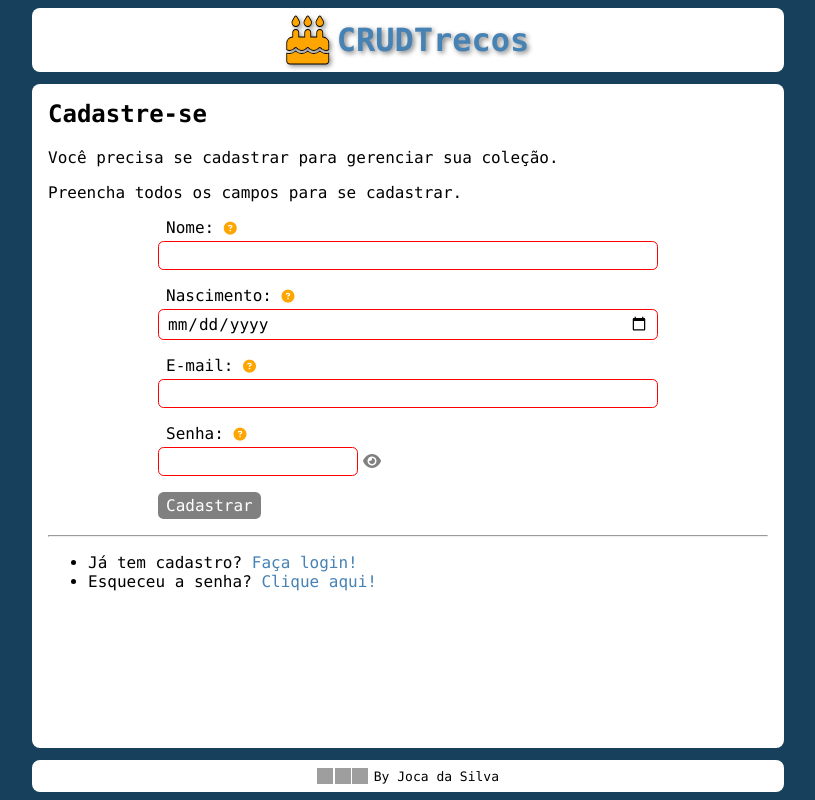
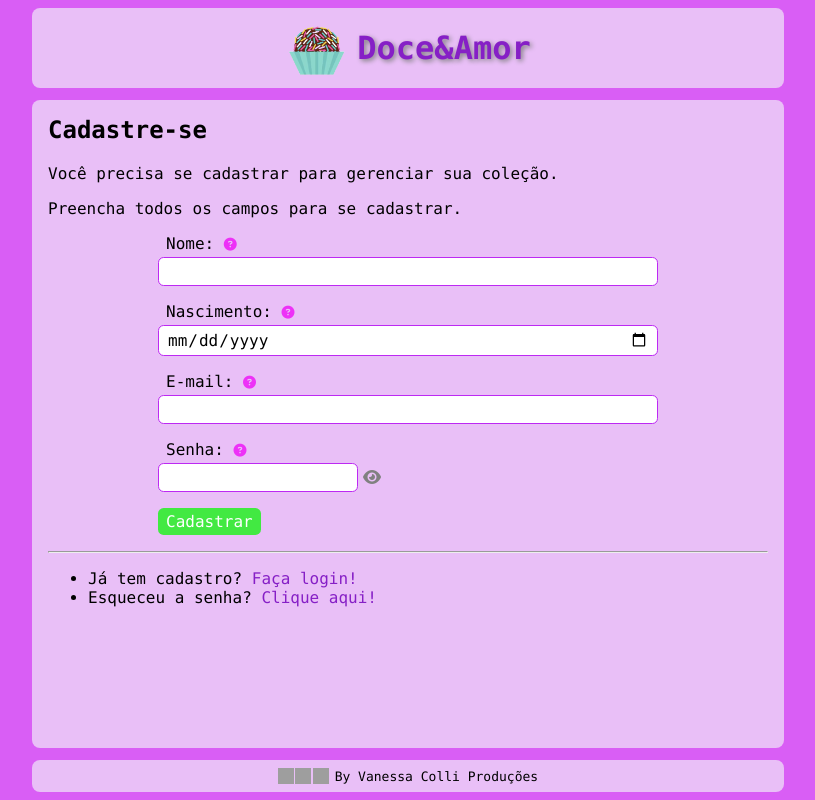
Before and after one commit to vanessacolli/Projeto, a Flask app: page /cadastro in a window 1280 px wide. Shown: the whole page, without its empty margins (232-1047 px from the left). Run offline with Flask 3, Linux system fonts and the light colour scheme; some libraries are stand-ins or nearby versions; grey boxes are pictures that could not be loaded.

Commit message:
Projeto Final

```diff
--- a/static/css/_template.css
+++ b/static/css/_template.css
@@ -8,22 +8,22 @@
     --font-size: 16px;
 
     /* Cor de fundo do site */
-    --background-color: rgb(23, 64, 92);
+    --background-color: rgb(217, 94, 245);
 
     /* Cor 1 do tema */
-    --primary-color: steelblue;
+    --primary-color: rgb(134, 31, 198);
 
     /* Cor 2 do tema */
-    --secondary-color: orange;
+    --secondary-color: rgb(98, 0, 255);
 
     /* Cor 3 do tema */
-    --tertiary-color: orangered;
+    --tertiary-color: rgb(79, 243, 79);
 
     /* Cor de fundo das caixas*/
-    --box-background-color: white;
+    --box-background-color: rgb(233, 191, 247);
 
     /* Definição do logotipo */
-    --logo-border: .8px black;
+    --logo-border: .8px rgb(236, 248, 66);
 }
 
 * {
@@ -102,6 +102,12 @@ button {
     color: var(--secondary-color);
     -webkit-text-stroke: var(--logo-border);
     text-shadow: 2px 2px 5px grey;
+}
+
+#wrap>header img{
+    width: 4rem;
+    height: 4rem;
+    margin-right: .5rem;
 }
 
 #wrap>header h1 {
@@ -204,7 +210,7 @@ button {
 /***************/
 
 .field-help {
-    color: orange;
+    color: rgb(237, 49, 247);
     font-size: small;
     cursor: pointer;
 }
@@ -230,7 +236,7 @@ button {
 #wrap>main form input,
 #wrap>main form textarea {
     width: 100%;
-    border: 1px solid red;
+    border: 1px solid rgb(189, 41, 243);
 }
 
 #wrap>main form textarea {
@@ -239,7 +245,7 @@ button {
 
 #wrap>main form button[type=submit] {
     border: none;
-    background-color: grey;
+    background-color: rgb(66, 233, 66);
     color: white;
     cursor: pointer;
     pointer-events: none;
@@ -251,7 +257,7 @@ button {
 }
 
 #wrap>main form:valid button[type=submit] {
-    background-color: steelblue;
+    background-color: rgb(246, 145, 73);
     pointer-events: all;
 }
 
@@ -350,7 +356,7 @@ button {
 }
 
 .btnProfile {
-    background-color: steelblue;
+    background-color: rgb(119, 58, 250);
 }
 
 .btnLogout {
@@ -358,7 +364,7 @@ button {
 }
 
 .btnSignout {
-    background-color: orangered;
+    background-color: rgb(246, 80, 80);
 }
 
 .center {
--- a/templates/_template.html
+++ b/templates/_template.html
@@ -15,14 +15,14 @@
 
         <header>
             <a href="/">
-                <i class="fa-solid fa-cake-candles"></i>
-                <h1>CRUDTrecos</h1>
+ <img src="/static/img/logotipo2.png" alt="logotipo Doce&Amor">
+                <h1>Doce&Amor</h1>
             </a>
         </header>
 
         {% if usuario %}
         <nav>
-            <a href="/" title="Listar meus trecos"><i
+            <a href="/" title="Listar meus Produtos"><i
                     class="fa-regular fa-rectangle-list fa-fw"></i><span>Listar</span></a>
             <a href="/novo" title="Cadastrar novo treco"><i class="fa-solid fa-plus fa-fw"></i><span>Novo</span></a>
             <a href="/perfil" id="navUsuario"><i class="fa-solid fa-user"></i><span>Olá {{ usuario.pnome }}!</span></a>
@@ -43,7 +43,7 @@
                     alt="Creative Commons Attribution">
                 <img src="https://mirrors.creativecommons.org/presskit/icons/sa.svg?ref=chooser-v1"
                     alt="Creative Commons Share Adapt">
-            </a> By Joca da Silva
+            </a> By Vanessa Colli Produções
         </footer>
 
     </div>
--- a/templates/edita.html
+++ b/templates/edita.html
@@ -2,9 +2,9 @@
 
 {% block conteudo %}
 
-<h2>Editando Treco</h2>
+<h2>Editando Produto</h2>
 
-<p>Os dados do treco estão listados abaixo. Altere somente os campos necessários.</p>
+<p>Os dados dos Produtos estão listados abaixo. Altere somente os campos necessários.</p>
 
 <form action="/edita/{{ item.t_id }}" method="post" id="formEdita">
 
--- a/templates/index.html
+++ b/templates/index.html
@@ -33,7 +33,7 @@
 
 <dialog id="myDialog">
     <h4>Oba!</h4>
-    <p>Seu treco foi apagado com sucesso!</p>
+    <p>Seu Produto foi apagado com sucesso!</p>
     <form method="dialog">
         <button onclick="window.history.pushState({}, '', '/')">OK</button>
     </form>
@@ -46,7 +46,7 @@
 
 <dialog id="myDialog">
     <h4>Oba!</h4>
-    <p>Seu treco foi editado com sucesso!</p>
+    <p>Seu Produto foi editado com sucesso!</p>
     <form method="dialog">
         <button onclick="window.history.pushState({}, '', '/')">OK</button>
     </form>
--- a/templates/novo.html
+++ b/templates/novo.html
@@ -6,7 +6,7 @@
 
 <h2>Novo Produto</h2>
 
-<p>Preencha todos os campos para cadastrar um novo treco.</p>
+<p>Preencha todos os campos para cadastrar um novo Produto:</p>
 
 <form action="/novo" method="post" id="formNovo">
 
@@ -52,7 +52,7 @@
 
 <dialog id="myDialog">
     <h4>Legal!</h4>
-    <p>Seu novo treco foi cadastrado!</p>
+    <p>Seu novo Produto foi cadastrado!</p>
     <form method="dialog">
         <button>OK</button>
     </form>
--- a/templates/perfil.html
+++ b/templates/perfil.html
@@ -14,11 +14,11 @@
     <li>Nascimento: {{ usuario.nascimentobr }} ({{ usuario.idade }} anos)</li>
 
     {% if usuario.total == 0 %}
-    <li>Ainda não tem trecos cadastrados</li>
+    <li>Ainda não tem Produtos cadastrados</li>
     {% elif usuario.total == 1 %}
-    <li>{{ usuario.total }} treco cadastrado</li>
+    <li>{{ usuario.total }} Produtos cadastrado</li>
     {% else %}
-    <li>{{ usuario.total }} trecos cadastrados</li>
+    <li>{{ usuario.total }} Produtos cadastrados</li>
     {% endif %}
 
 </ul>
```
Also changed, not shown: static/img/logotipo.png (added), static/img/logotipo2.png (added).
